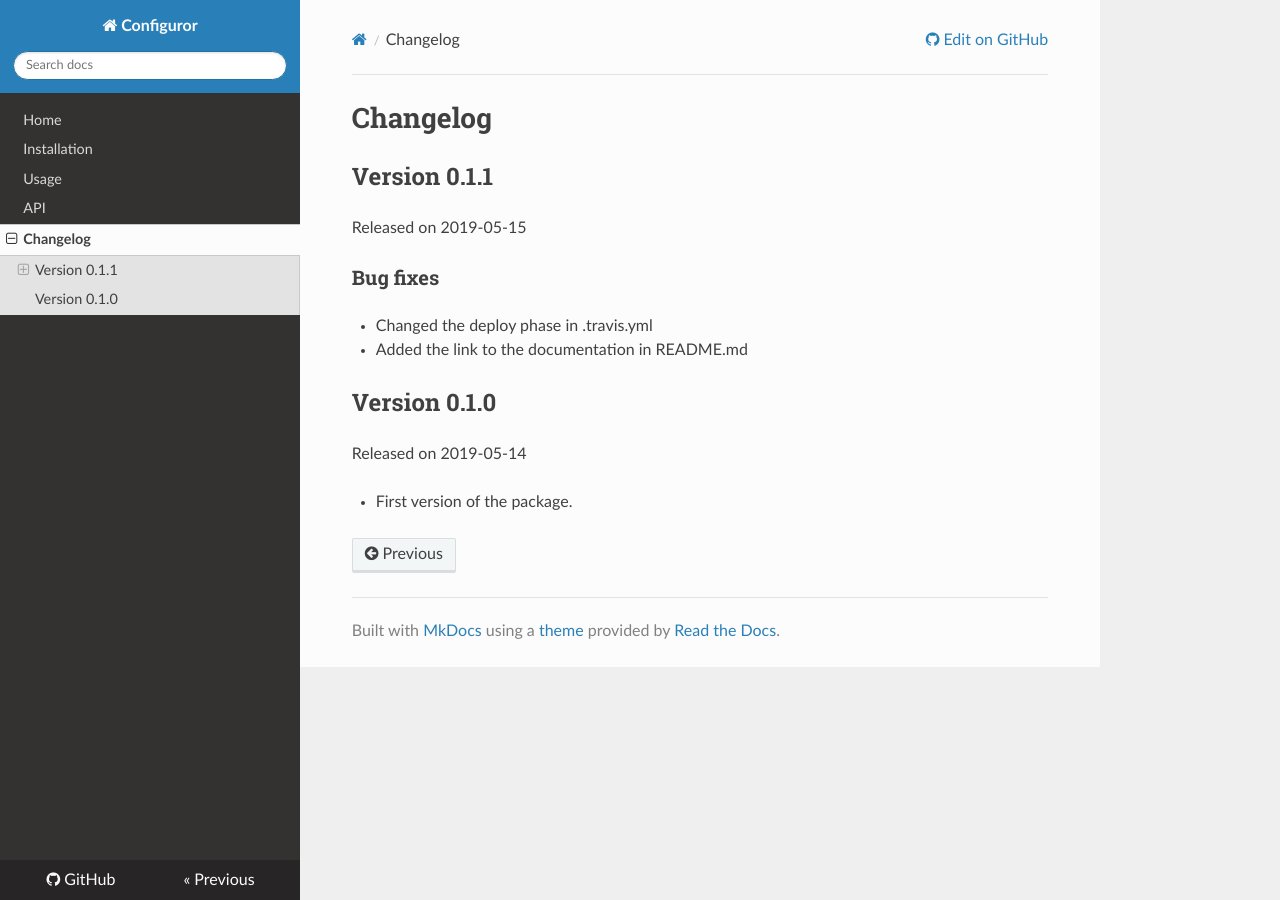
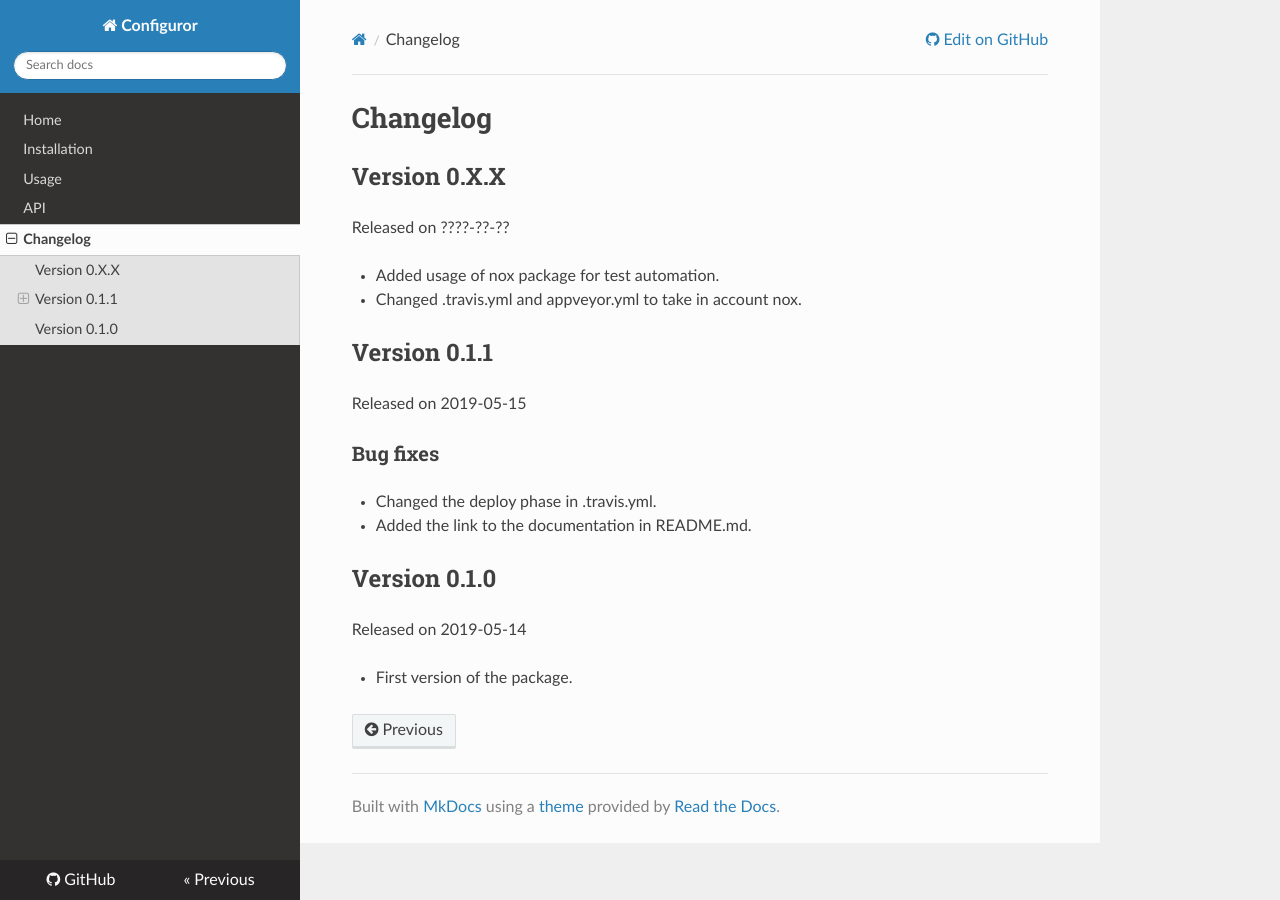
Before and after one commit to lewoudar/configuror, an MkDocs documentation site: the page built from docs/changelog.md, in a window 1280 px wide. Built offline with MkDocs 1.6.1, drawn with Linux system fonts in a browser that asks for light colours; nearby versions of some CDN libraries; old or Windows-style settings are respelled for this version of MkDocs.

Commit message:
ci: updated noxfile.py, appveyor.yml and .travis.yml
noxfile.py: added support for multiple python versions in the tests session and pinned a specific python version in other sessions. Fixed an issue with usage of shutil.rmtree method
.travis.yml: updated travis configuration file to take in account the new specifications of the noxfile
appveyor.yml: updated appveyor configuration file to take in account the
new specifications of the noxfile

```diff
--- a/docs/changelog.md
+++ b/docs/changelog.md
@@ -1,4 +1,11 @@
 # Changelog
+
+## Version 0.X.X
+
+Released on ????-??-??
+
+- Added usage of nox package for test automation.
+- Changed .travis.yml and appveyor.yml to take in account nox.
 
 ## Version 0.1.1
 
@@ -6,8 +13,8 @@ Released on 2019-05-15
 
 ### Bug fixes
 
-- Changed the deploy phase in .travis.yml
-- Added the link to the documentation in README.md
+- Changed the deploy phase in .travis.yml.
+- Added the link to the documentation in README.md.
 
 ## Version 0.1.0
 
```
Also changed, not shown: .travis.yml (+17 -12 lines), CHANGELOG.md (+9 -2 lines), appveyor.yml (+9 -2 lines), noxfile.py (+31 -9 lines).
